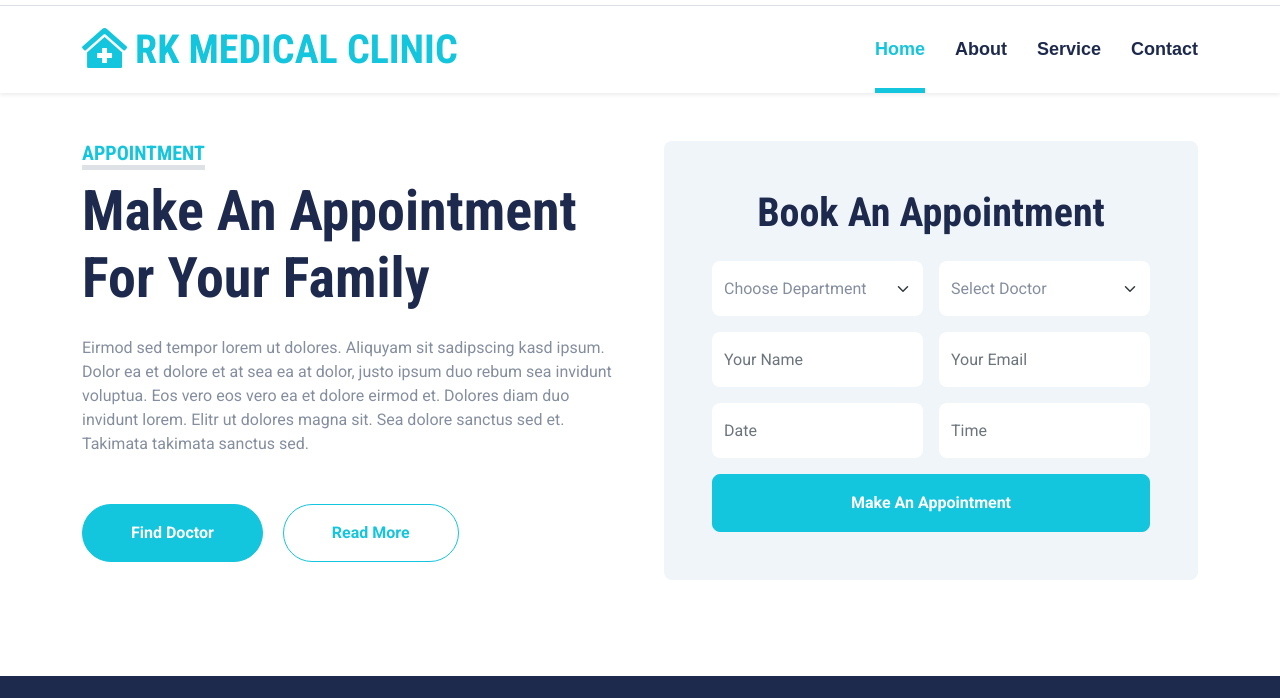
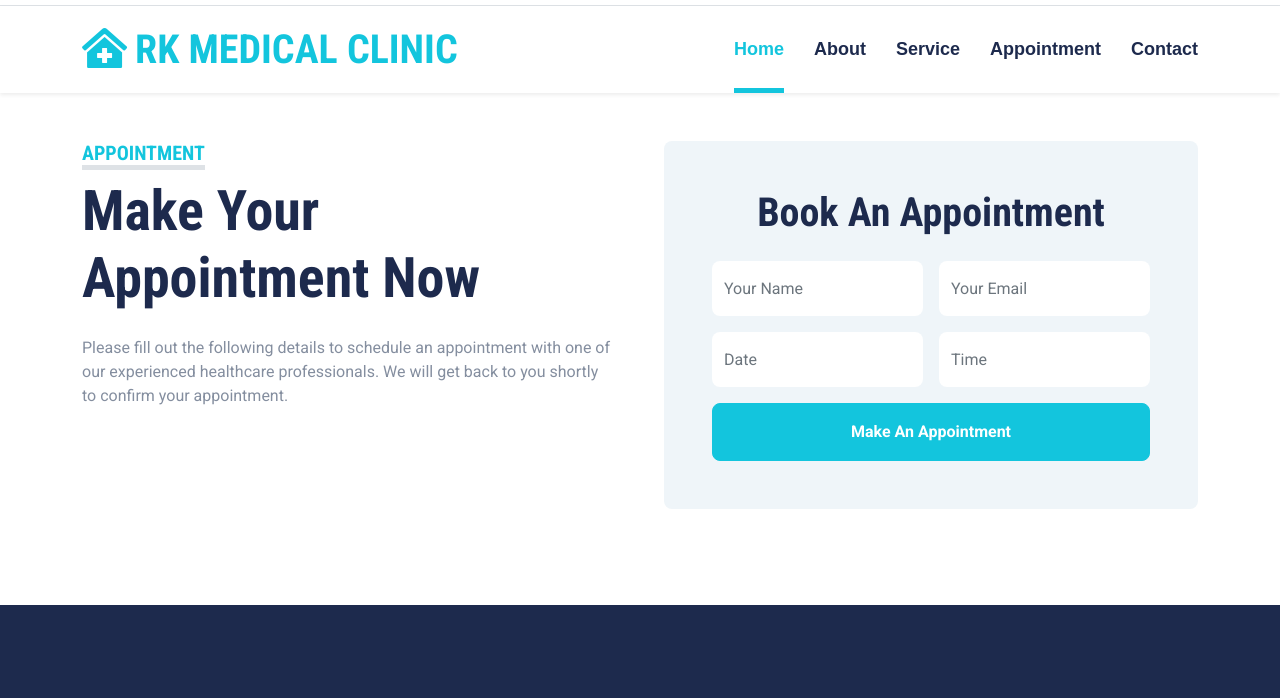
Before and after one commit to joshuamakula/RK-Medical-Clinic, a plain HTML site: page appointment.html in a window 1280 px wide. Shown: the part 35-733 px from the top of the page. Drawn offline with nearby package versions, Linux system fonts and the light colour scheme.

Commit message:
Book appointment done

```diff
--- a/appointment.html
+++ b/appointment.html
@@ -81,6 +81,7 @@
                         <a href="index.html" class="nav-item nav-link active">Home</a>
                         <a href="about.html" class="nav-item nav-link">About</a>
                         <a href="service.html" class="nav-item nav-link">Service</a>
+                        <a href="appointment.html" class="nav-item nav-link">Appointment</a>
                         <!-- <a href="price.html" class="nav-item nav-link">Pricing</a>
                         <div class="nav-item dropdown">
                             <a href="#" class="nav-link dropdown-toggle" data-bs-toggle="dropdown">Pages</a>
@@ -109,33 +110,33 @@
                 <div class="col-lg-6 mb-5 mb-lg-0">
                     <div class="mb-4">
                         <h5 class="d-inline-block text-primary text-uppercase border-bottom border-5">Appointment</h5>
-                        <h1 class="display-4">Make An Appointment For Your Family</h1>
+                        <h1 class="display-4">Make Your Appointment Now</h1>
                     </div>
-                    <p class="mb-5">Eirmod sed tempor lorem ut dolores. Aliquyam sit sadipscing kasd ipsum. Dolor ea et dolore et at sea ea at dolor, justo ipsum duo rebum sea invidunt voluptua. Eos vero eos vero ea et dolore eirmod et. Dolores diam duo invidunt lorem. Elitr ut dolores magna sit. Sea dolore sanctus sed et. Takimata takimata sanctus sed.</p>
-                    <a class="btn btn-primary rounded-pill py-3 px-5 me-3" href="">Find Doctor</a>
-                    <a class="btn btn-outline-primary rounded-pill py-3 px-5" href="">Read More</a>
+                    <p class="mb-5">Please fill out the following details to schedule an appointment with one of our experienced healthcare professionals. We will get back to you shortly to confirm your appointment.</p>
+                    <!-- <a class="btn btn-primary rounded-pill py-3 px-5 me-3" href="">Find Doctor</a> -->
+                    <!-- <a class="btn btn-outline-primary rounded-pill py-3 px-5" href="">Read More</a> -->
                 </div>
                 <div class="col-lg-6">
                     <div class="bg-light text-center rounded p-5">
                         <h1 class="mb-4">Book An Appointment</h1>
                         <form>
                             <div class="row g-3">
-                                <div class="col-12 col-sm-6">
+                                <!-- <div class="col-12 col-sm-6">
                                     <select class="form-select bg-white border-0" style="height: 55px;">
                                         <option selected>Choose Department</option>
                                         <option value="1">Department 1</option>
                                         <option value="2">Department 2</option>
                                         <option value="3">Department 3</option>
                                     </select>
-                                </div>
-                                <div class="col-12 col-sm-6">
+                                </div> -->
+                                <!-- <div class="col-12 col-sm-6">
                                     <select class="form-select bg-white border-0" style="height: 55px;">
                                         <option selected>Select Doctor</option>
                                         <option value="1">Doctor 1</option>
                                         <option value="2">Doctor 2</option>
                                         <option value="3">Doctor 3</option>
                                     </select>
-                                </div>
+                                </div> -->
                                 <div class="col-12 col-sm-6">
                                     <input type="text" class="form-control bg-white border-0" placeholder="Your Name" style="height: 55px;">
                                 </div>
```
Also changed, not shown: about.html (+1 -0 lines), blog.html (+1 -0 lines), contact.html (+1 -0 lines), detail.html (+1 -0 lines), index.html (+3 -2 lines), price.html (+1 -0 lines), search.html (+1 -0 lines), service.html (+1 -0 lines), team.html (+1 -0 lines), testimonial.html (+1 -0 lines).
